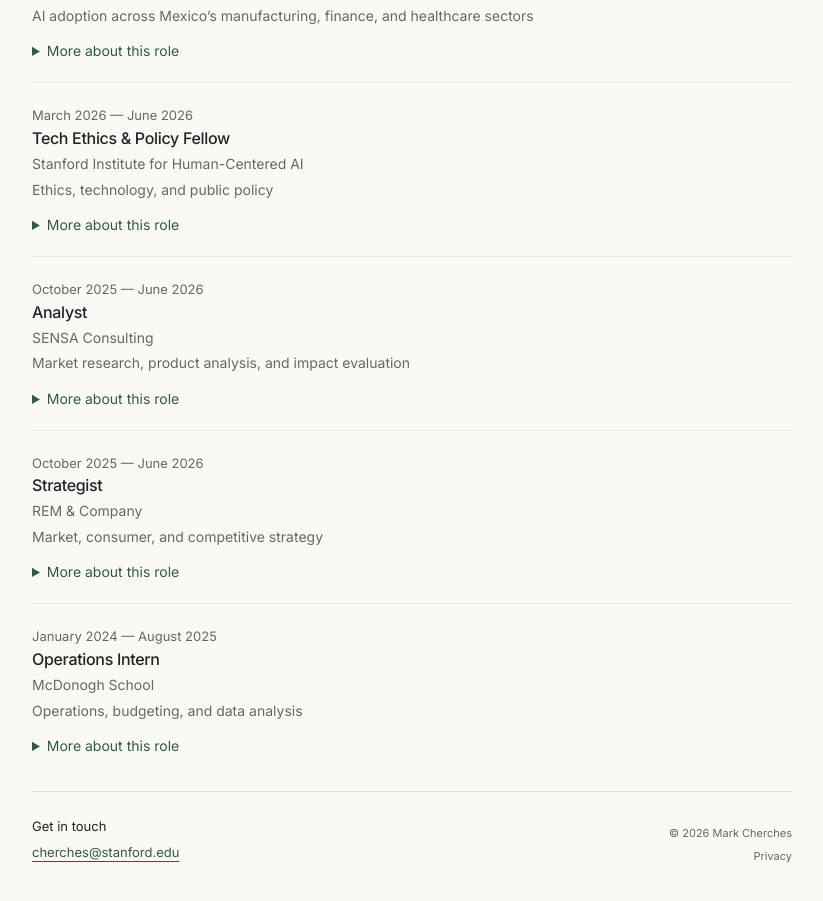
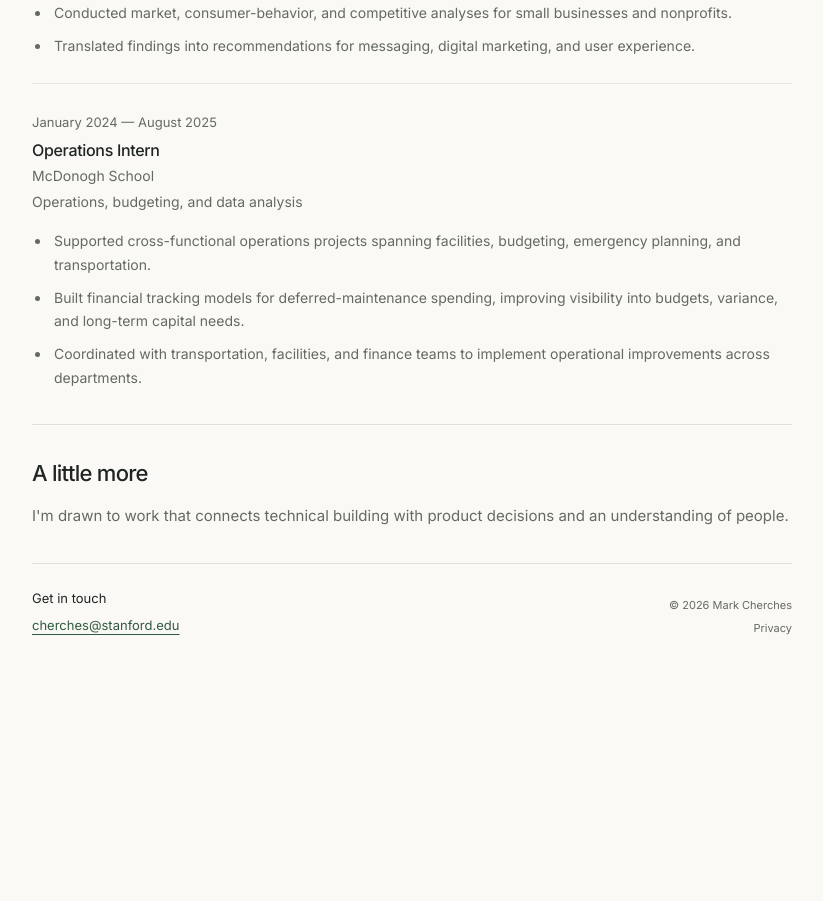
Before and after one commit to mdcherches/markcherches, a website: page index.html in a window 1280 px wide. Shown: the part 1634-2535 px from the top of the page, without its empty margins (228-1051 px from the left). After the commit the page ends 2307 px from the top, so only its background shows below. Drawn offline with Linux system fonts and the light colour scheme.

Commit message:
Focus portfolio on experience with reversible scroll reveals

```diff
--- a/index.html
+++ b/index.html
@@ -19,9 +19,9 @@
       <header class="site-header">
         <a class="monogram" href="#home" aria-label="Mark Cherches, home">MC</a>
         <nav class="desktop-nav" aria-label="Primary navigation">
-          <a href="#work">Work</a>
-          <a href="#projects">Projects</a>
+          <a href="#experience">Experience</a>
           <a href="#about">About</a>
+          <a href="#contact">Contact</a>
         </nav>
       </header>
       <main id="content" tabindex="-1">
--- a/script.js
+++ b/script.js
@@ -66,13 +66,40 @@ function aboutSection(data) {
 
 function experienceSection(data) {
   return `<section class="content-section" id="experience" aria-label="Experience" tabindex="-1">${sectionHeader(data)}
-    ${(data.items || []).map(entry => `<article class="work-row"><p class="work-context">${escapeHTML(entry.period)}</p><h3>${escapeHTML(entry.role)}</h3><p>${escapeHTML(entry.organization)}</p><p>${escapeHTML(entry.detail)}</p>
-      ${(entry.details || []).length ? `<details><summary>More about this role</summary><ul>${entry.details.map(detail => `<li>${escapeHTML(detail)}</li>`).join('')}</ul></details>` : ''}</article>`).join('')}</section>`;
+    ${(data.items || []).map(entry => `<article class="work-row experience-role"><p class="work-context">${escapeHTML(entry.period)}</p><h3>${escapeHTML(entry.role)}</h3><p>${escapeHTML(entry.organization)}</p><p>${escapeHTML(entry.detail)}</p>
+      ${(entry.details || []).length ? `<ul class="role-bullets">${entry.details.map((detail, index) => `<li style="--bullet-index: ${index}">${escapeHTML(detail)}</li>`).join('')}</ul>` : ''}</article>`).join('')}</section>`;
 }
 
 function researchSection(data) {
   return `<section class="content-section" id="research" aria-label="Research" tabindex="-1">${sectionHeader(data)}
     ${(data.items || []).map(item => `<article class="work-row"><h3>${item.url && item.url !== '#research' ? linkMarkup(item.title, item.url) : escapeHTML(item.title)}</h3><p class="work-context">${escapeHTML([item.year, item.topic].filter(Boolean).join(' · '))}</p><p>${escapeHTML(item.description)}</p></article>`).join('')}</section>`;
+}
+
+function setupExperienceReveal() {
+  const roles = [...document.querySelectorAll('.experience-role')];
+  const reducedMotion = window.matchMedia('(prefers-reduced-motion: reduce)');
+  let frame = null;
+  function update() {
+    frame = null;
+    if (reducedMotion.matches) return;
+    const revealLine = window.innerHeight * 0.82;
+    for (const role of roles) {
+      role.classList.toggle('is-revealed', role.getBoundingClientRect().top < revealLine);
+    }
+  }
+  function schedule() {
+    if (!reducedMotion.matches && frame === null) frame = requestAnimationFrame(update);
+  }
+  function configure() {
+    contentRoot.classList.toggle('scroll-reveals', !reducedMotion.matches);
+    if (reducedMotion.matches) {
+      roles.forEach(role => role.classList.add('is-revealed'));
+    } else update();
+  }
+  configure();
+  window.addEventListener('scroll', schedule, { passive: true });
+  window.addEventListener('resize', schedule);
+  reducedMotion.addEventListener('change', configure);
 }
 
 function stopDemo() {
@@ -81,7 +108,7 @@ function stopDemo() {
 
 function resolveSection(hash) {
   const id = hash.replace(/^#/, '') || 'home';
-  const aliases = { experience: 'work', research: 'work' };
+  const aliases = { work: 'experience', projects: 'experience', research: 'experience' };
   return document.getElementById(id) || document.getElementById(aliases[id] || 'home');
 }
 
@@ -126,9 +153,13 @@ fetch('content/site.json', { cache: 'no-cache' })
     return response.json();
   })
   .then(data => {
-    contentRoot.innerHTML = homeSection(data.home, data.socials || []) + workSection(data.work || { heading: 'Work', items: [] }) + projectsSection(data.projects) + aboutSection(data.about)
-      + (data.experience?.visible ? experienceSection(data.experience) : '')
+    contentRoot.innerHTML = homeSection(data.home, data.socials || [])
+      + (data.experience?.visible !== false ? experienceSection(data.experience) : '')
+      + (data.work?.visible ? workSection(data.work) : '')
+      + (data.projects?.visible ? projectsSection(data.projects) : '')
+      + aboutSection(data.about)
       + (data.research?.visible ? researchSection(data.research) : '');
+    setupExperienceReveal();
     document.title = data.meta.siteTitle;
     document.querySelector('meta[name="description"]').content = data.meta.description;
     document.querySelector('.monogram').textContent = data.meta.initials;
@@ -138,7 +169,7 @@ fetch('content/site.json', { cache: 'no-cache' })
     document.querySelector('#contact-links').innerHTML = `<p class="contact-heading">${escapeHTML(data.contact.heading)}</p>${data.contact.intro ? `<p>${escapeHTML(data.contact.intro)}</p>` : ''}${(data.contact.items || []).map(item => linkMarkup(item.label, item.url, 'contact-link')).join('')}`;
     if (window.location.hash) requestAnimationFrame(() => navigateToHash({ initial: true }));
     // Release any camera session when visitors scroll away from the demo, too.
-    if ('IntersectionObserver' in window) {
+    if ('IntersectionObserver' in window && document.getElementById('projects')) {
       const observer = new IntersectionObserver(entries => {
         if (!entries[0].isIntersecting) stopDemo();
       });
--- a/styles.css
+++ b/styles.css
@@ -143,3 +143,25 @@ details li + li { margin-top: 8px; }
 
 .lens-try-button { color: var(--accent); border: 0; padding: 8px 0; font: 13px var(--sans); }
 .lens-try-button:hover { color: var(--accent); background: transparent; text-decoration: underline; }
+
+/* Bullets keep their space so revealing a role never moves the page beneath you. */
+.experience-role { padding: 26px 0; }
+.experience-role h3 { margin-top: 5px; }
+.role-bullets { margin: 16px 0 0; padding-left: 19px; color: var(--muted); font-size: 14px; line-height: 1.7; }
+.role-bullets li { padding-left: 3px; }
+.role-bullets li + li { margin-top: 9px; }
+.scroll-reveals .role-bullets li {
+  opacity: 0;
+  transform: translateY(14px);
+  transition: opacity 450ms ease, transform 600ms cubic-bezier(.22, 1, .36, 1);
+}
+.scroll-reveals .is-revealed .role-bullets li {
+  opacity: 1;
+  transform: translateY(0);
+  transition-delay: calc(var(--bullet-index, 0) * 65ms);
+}
+/* Keyboard focus and text selection should never be concealed by animation. */
+.experience-role:focus-within .role-bullets li { opacity: 1; transform: none; }
+@media (prefers-reduced-motion: reduce) {
+  .scroll-reveals .role-bullets li { opacity: 1; transform: none; transition: none; }
+}
```
Also changed, not shown: privacy.html (+1 -1 lines), tests/lenses.browser.cjs (+5 -0 lines), .pages.yml, README.md.
